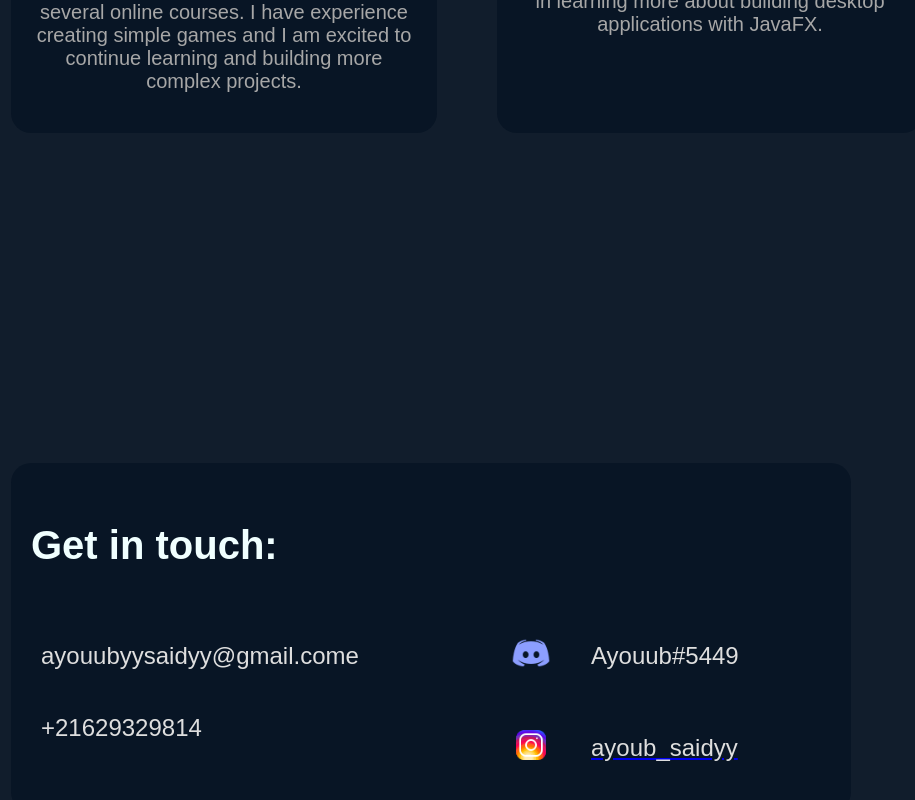
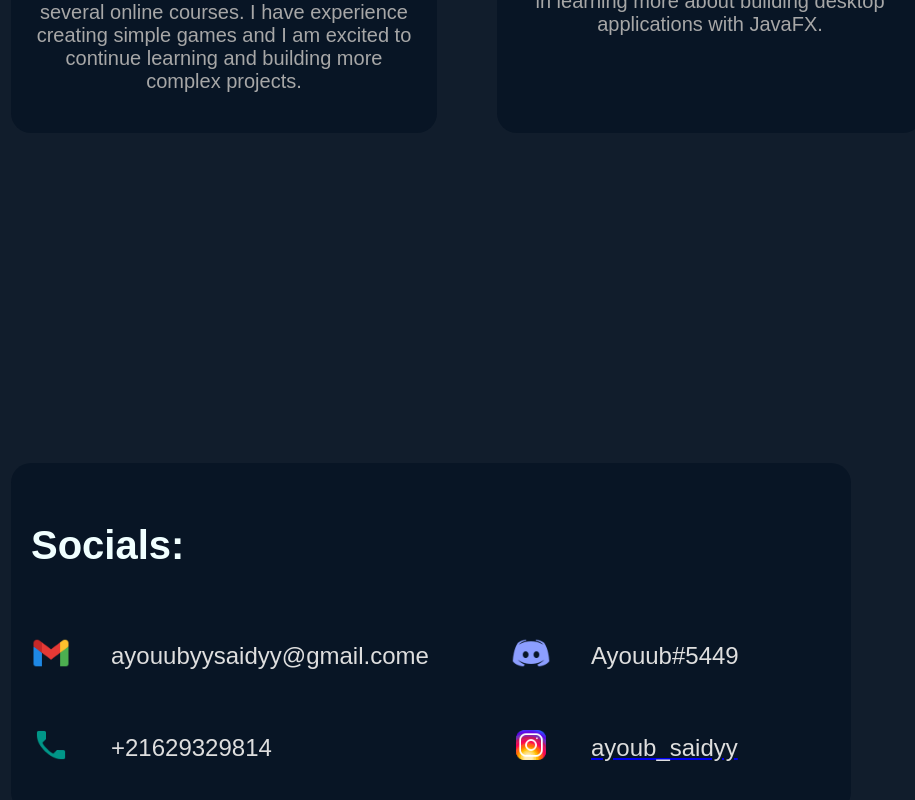
Before and after one commit to Ayouubyy/Portfolio, a React (Create React App) app: page / in a window 1280 px wide. Shown: the part 3558-4358 px from the top of the page, without its empty margins (219-1134 px from the left). Built offline with nearby package versions, Linux system fonts and the light colour scheme.

Commit message:
First commit

```diff
--- a/src/components/contact/Contact.css
+++ b/src/components/contact/Contact.css
@@ -9,7 +9,7 @@
     padding: 20px;
     border-radius: 20px;
 }
-.socials-container{
+.socials-container, .info-container{
     display: grid;
     grid-template-columns: 70px 1fr;
 }
--- a/src/components/contact/Contact.js
+++ b/src/components/contact/Contact.js
@@ -2,14 +2,18 @@ import React from 'react'
 import './Contact.css'
 import discord from './mediaicons/icons8-discord-48.png'
 import instagram from './mediaicons/icons8-instagram-48.png'
+import gmail from './mediaicons/icons8-gmail-48.png'
+import phoneNumber from './mediaicons/icons8-phone-number-48.png'
 
 function Contact() {
   return (
     <section id='contact'>
-        <p className='title'>Get in touch:</p>
+        <p className='title'>Socials:</p>
         <div className='contact-container'>
             <div className='info-container'>
+                <img className="contact-icon" src={gmail} />
                 <p className='contact-info'>ayouubyysaidyy@gmail.come</p>
+                <img className="contact-icon" src={phoneNumber} />
                 <p className='contact-info'>+21629329814</p>
             </div>
             <div className='socials-container'>
```
Also changed, not shown: src/components/contact/mediaicons/icons8-gmail-48.png (added), src/components/contact/mediaicons/icons8-phone-number-48.png (added).
